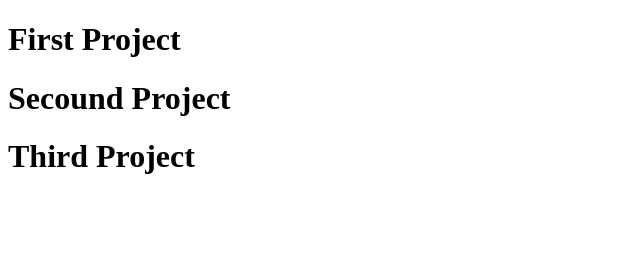
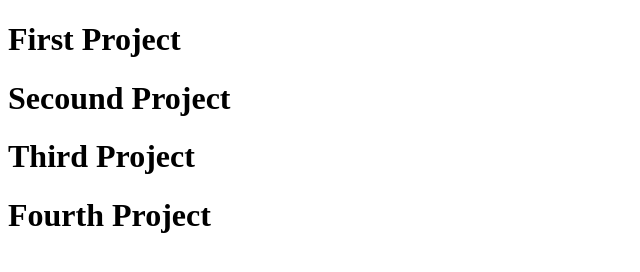
Before and after one commit to DEEPAK-SINGH-BVM/temp4, a plain HTML site: page index.html in a window 1280 px wide. Shown: the whole page, without its empty margins (0-640 px from the left). Drawn offline with Linux system fonts and the light colour scheme.

Commit message:
Update index.html

```diff
--- a/index.html
+++ b/index.html
@@ -9,5 +9,6 @@
     <h1>First Project</h1>
     <h1>Secound Project</h1>
     <h1>Third Project</h1>
+    <h1>Fourth Project </h1>
 </body>
 </html>
```
